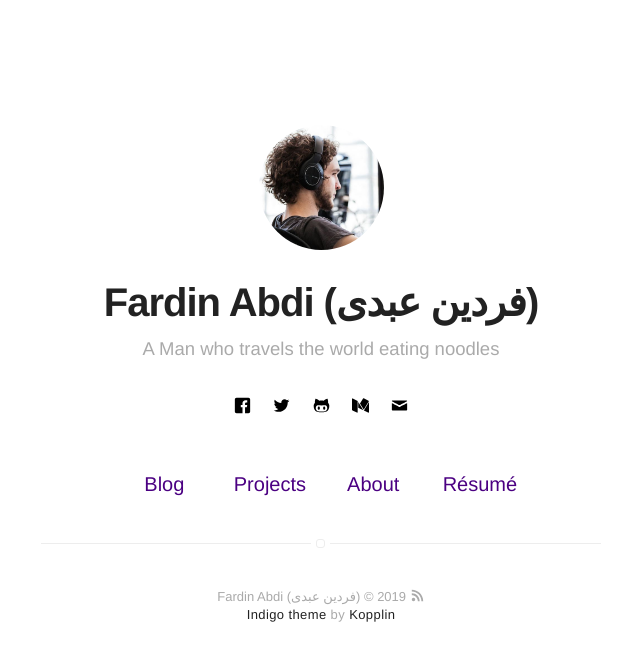
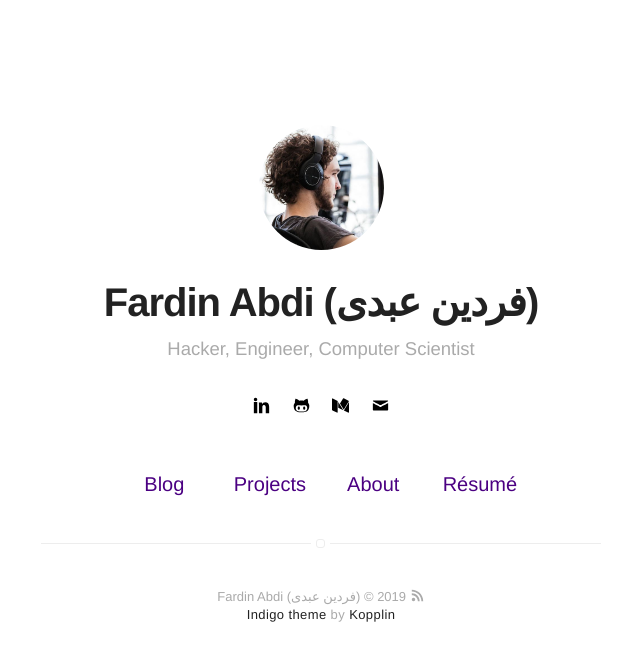
Before and after one commit to abditag2/abditag2.github.io, a Jekyll site: the page built from index.html, in a window 1280 px wide. Shown: the top 661 px of the page, without its empty margins (319-959 px from the left). Built offline with Jekyll 4.4.1, drawn with Linux system fonts in a browser that asks for light colours; some of the changed lines change nothing that is shown.

Commit message:
Update _config.yml

```diff
--- a/_config.yml
+++ b/_config.yml
@@ -1,9 +1,9 @@
 # main text of home
 name: Fardin Abdi (فردین عبدی)
-bio: A Man who travels the world eating noodles
+bio: Hacker, Engineer, Computer Scientist
 
 # twitter summary info
-description: A blog about technology and stuff related
+# description: A blog about technology and stuff related
 
 # if it's an external image, update below for true
 # better with square images
@@ -16,7 +16,7 @@ resume: true
 resume-external: true
 resume-url: https://google.com/?q=my+resume
 
-url: https://koppl.in/indigo
+url: https://abditag2.github.io
 # your url: http://USERNAME.github.io
 
 permalink: /:title/
@@ -34,24 +34,24 @@ disqus:
   categories: [blog, project] # only show disqus for posts that have these categories
 
 # if you don't have any of social below, comment the line
-facebook: myfacebook
-twitter: mytwitter
+# facebook: myfacebook
+# twitter: mytwitter
 # google: mygoogle
 # instagram: myinstagram
 # pinterest: mypinterest
-# linkedin: mylinkedin
+linkedin: https://www.linkedin.com/in/fardin-abdi/
 # youtube: myyoutube
 # spotify: myspotify
-github: mygithub
+github: https://github.com/abditag2
 # gitlab: mygitlab
 # lastfm: mylastfm
 # stackoverflow: 7044681/mystackoverflow
 # quora: userquora
 # reddit: username
-medium: medium
+medium: https://medium.com/@fardinghooli
 # vimeo: myvimeo
 # lanyrd: mylanyrd
-email: myemail@gmail.com
+email: fardin.abdi@gmail.com
 
 authors:
     johndoe:
```
